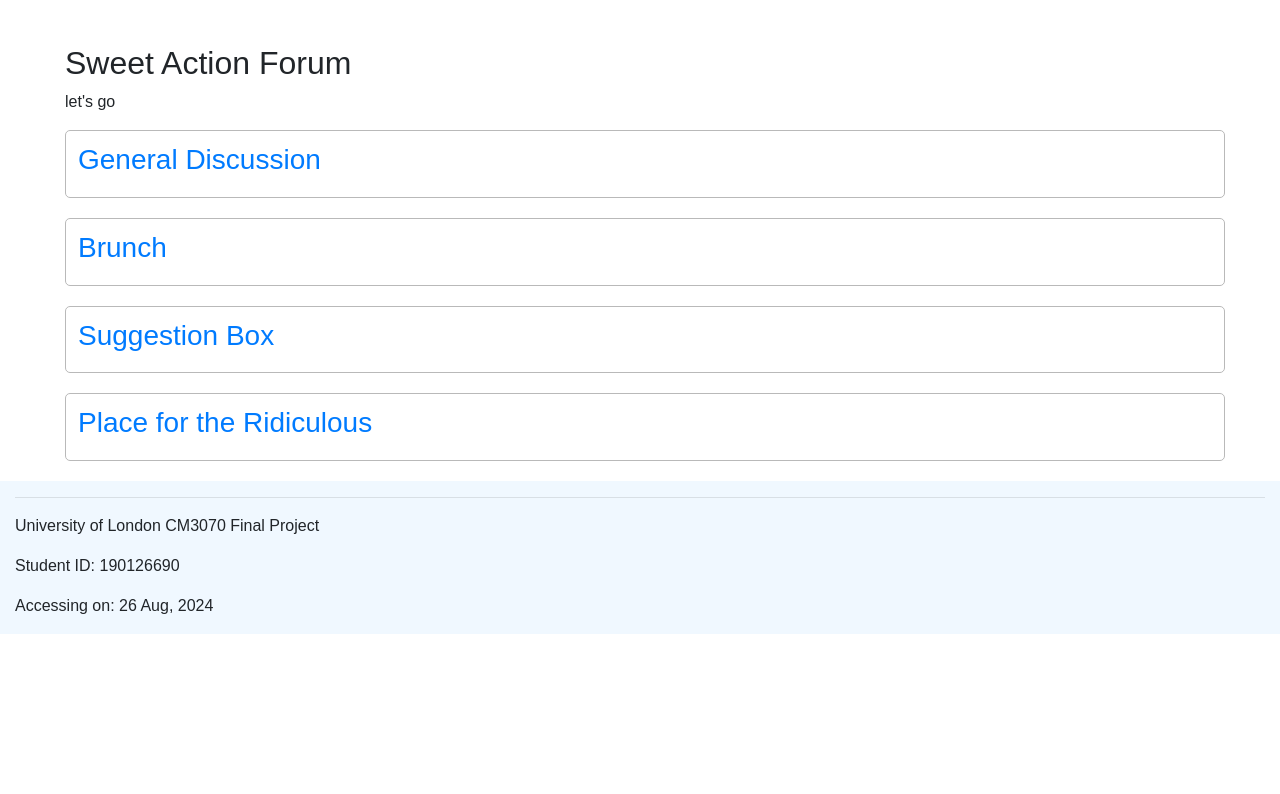
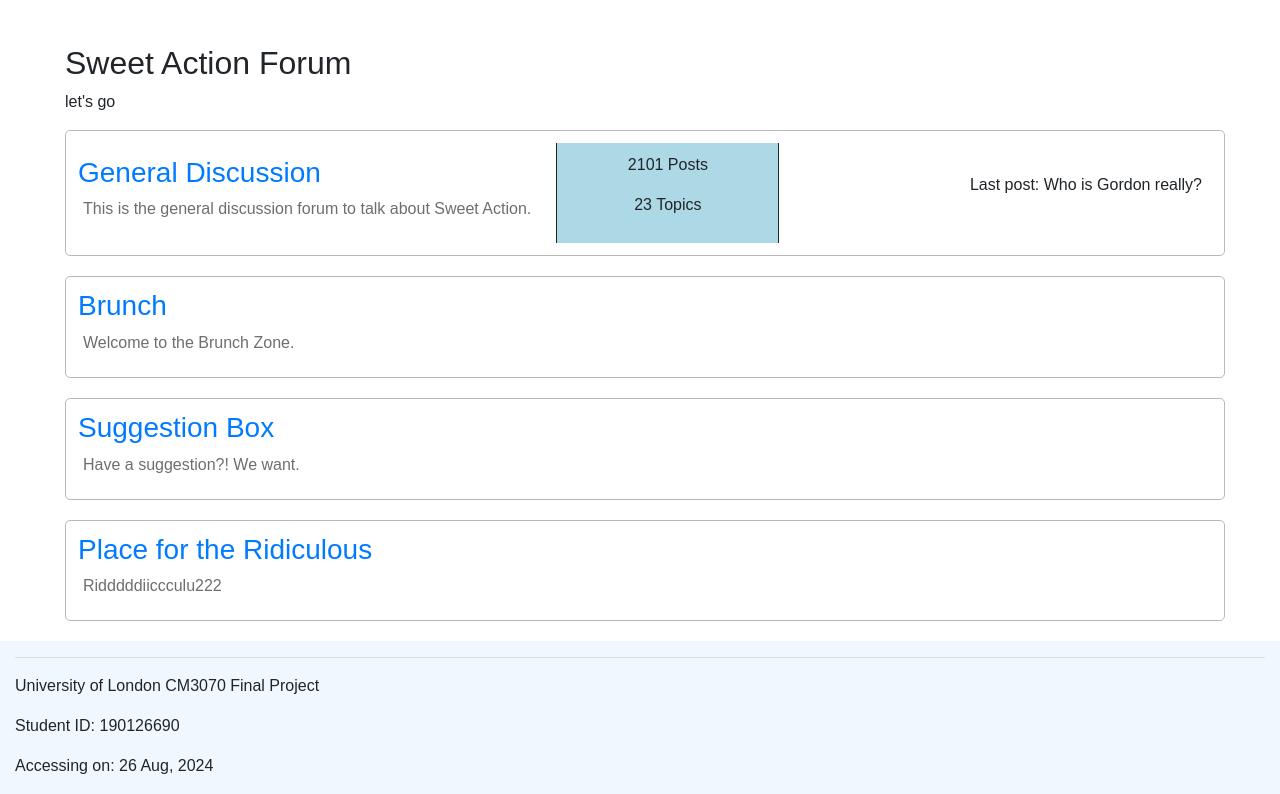
Before and after one commit to JoshuaBonnici/CM3070, a Django app: page / in a window 1280 px wide. Shown: the part 88-882 px from the top of the page. Before the commit the page ends 722 px from the top, so only its background shows below. Run offline with Django 4.2, Linux system fonts and the light colour scheme; some libraries are stand-ins or nearby versions.

Commit message:
Updated board information card and css

```diff
--- a/sweetAction/forum/static/css/forum.css
+++ b/sweetAction/forum/static/css/forum.css
@@ -39,13 +39,13 @@ a {
     padding: 20px;
 }
 
-.boards-full {
+.boards-table {
     display: grid;
     grid-template-columns: 1fr;
     gap: 20px;
 }
 
-.board {
+.board-group {
     background-color: #fff;
     border: 1px solid #b9b9b9;
     border-radius: 5px;
@@ -53,3 +53,29 @@ a {
     display: flex;
     align-items: center;
 }
+
+.board {
+    margin-bottom: 5px;
+}
+
+.board-description {
+    margin: 5px;
+    color: #6e6e6e;
+    padding-right: 20px;
+}
+
+.board-data {
+    flex: 1;
+    border-left: 1px solid;
+    border-right: 1px solid;
+    padding: 10px;
+    text-align: center;
+    background-color: lightblue
+}
+
+.board-last {
+    flex: 2;
+    text-align: right;
+    padding-left: 20px;
+    padding-right: 10px;
+}
--- a/sweetAction/forum/templates/forum/index.html
+++ b/sweetAction/forum/templates/forum/index.html
@@ -8,20 +8,39 @@
     <h2>Sweet Action Forum</h2>
 
     <p>let's go</p>
-    <div class="boards-full">
+    <div class="boards-table">
 
 
+        <div class="board-group">
             <div class="board">
                 <h3><a href="general.html">General Discussion</a></h3>
+                <p class="board-description">This is the general discussion forum to talk about Sweet Action.</p>
             </div>
+            <div class="board-data">
+                <p>2101 Posts</p>
+                <p>23 Topics</p>
+            </div>
+            <div class="board-last">
+                <p>Last post: Who is Gordon really?</p>
+            </div>
+        </div>
+        <div class="board-group">
             <div class="board">
                 <h3><a href="brunch.html">Brunch</a></h3>
+                <p class="board-description">Welcome to the Brunch Zone.</p>
             </div>
+        </div>
+        <div class="board-group">
             <div class="board">
                 <h3><a href="suggestionbox.html">Suggestion Box</a></h3>
+                <p class="board-description">Have a suggestion?! We want.</p>
             </div>
+        </div>
+        <div class="board-group">
             <div class="board">
                 <h3><a href="placeridiculous.html">Place for the Ridiculous</a></h3>
+                <p class="board-description">Ridddddiiccculu222</p>
+            </div>
         </div>
 
     </div>
```
Lines whose indentation alone changed are shown as unchanged.
